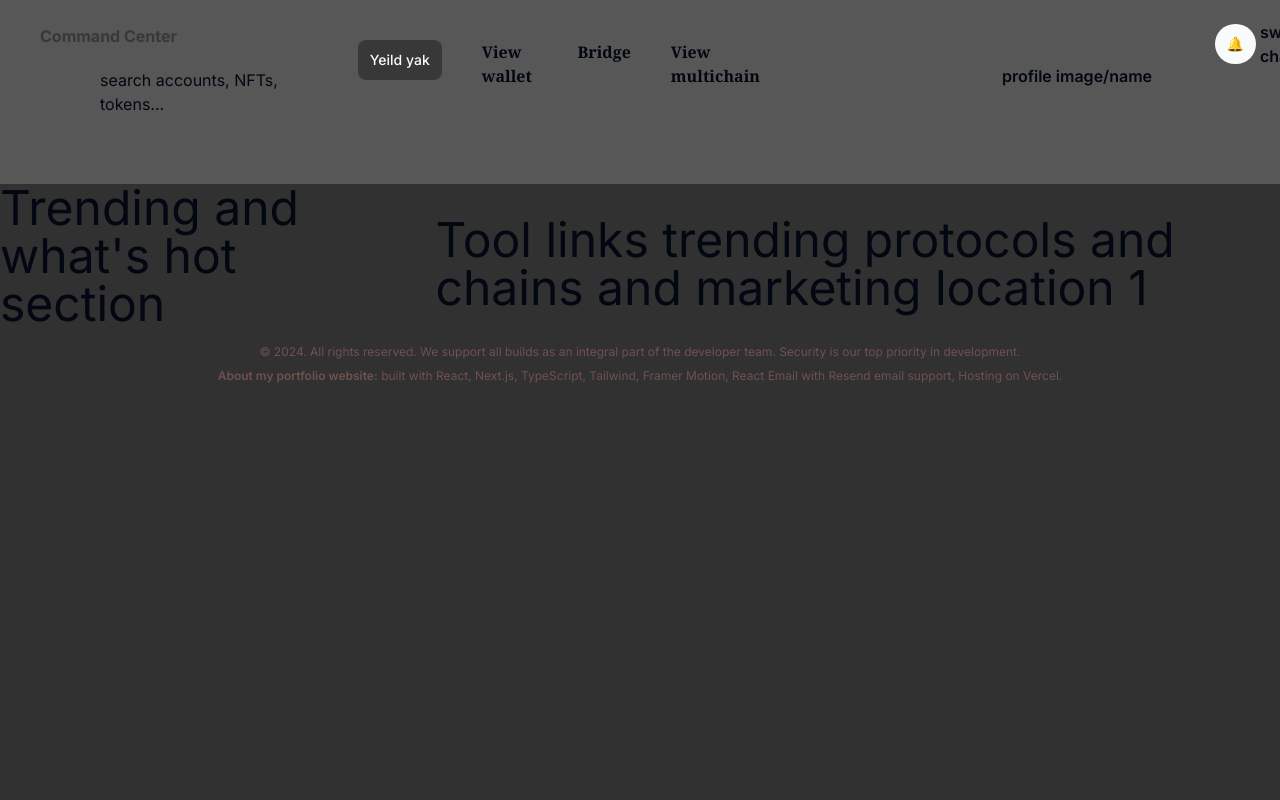
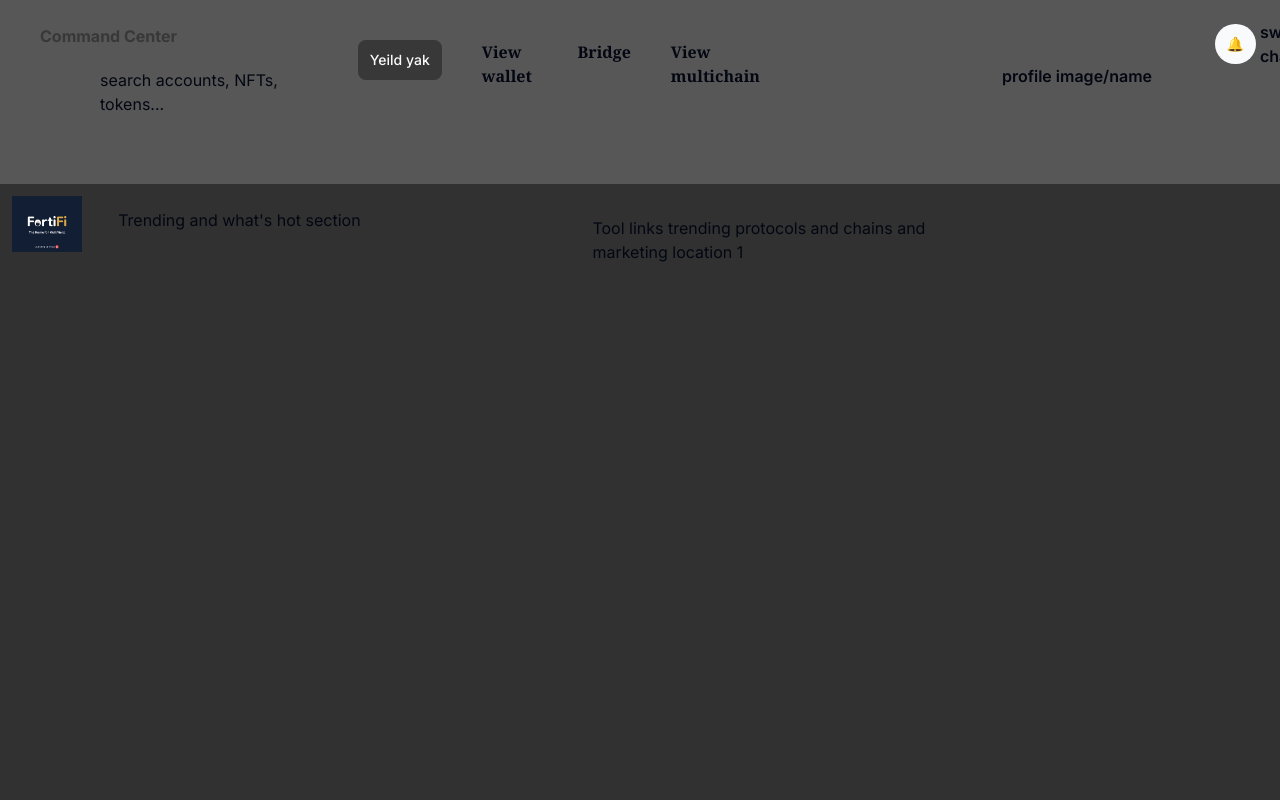
Before and after one commit to addicted2crypto/command-center, a Next.js app: page / in a window 1280 px wide. Shown: the top 800 px of the page. Built offline with nearby package versions, Linux system fonts and the light colour scheme.

Commit message:
add for implementation notes

```diff
--- a/src/app/components/header.tsx
+++ b/src/app/components/header.tsx
@@ -14,7 +14,7 @@ export default function Header() {
       Command Center
       </div>
 
-
+      {/* add search bar component and bring it in here */}
       <form className='flex justify-start pl-20 p-12 flex-auto'>search accounts, NFTs, tokens...</form>
       <div className='p-5'>
       <Button className='bg-[#393838] rounded-lg p-3 hover:translate-y-2'>Yeild yak</Button>
--- a/src/app/components/trending.tsx
+++ b/src/app/components/trending.tsx
@@ -1,10 +1,26 @@
-import React from 'react'
+import Image from 'next/image';
+
+import React from 'react';
 
 export default function Trending() {
   return (
-    <div className='text-5xl flex flex-center w-auto'>Trending and what's hot section
+    <div className='flex'>
+      <div className='flex justify-center h-20 p-3'>
+      <Image
+    src="/fort.png"
+    alt="fort logo"
+    height={50}
+    width={100}
 
+    />
+
+    </div>
+    <div className='w-2/3 h-[50rem] p-6 text-md'>Trending and what's hot section
+    </div>
     <p className='p-8'>Tool links trending protocols and chains and marketing location 1</p>
+
+
+
     </div>
   )
 }
```
Also changed, not shown: public/fort.png (added).
